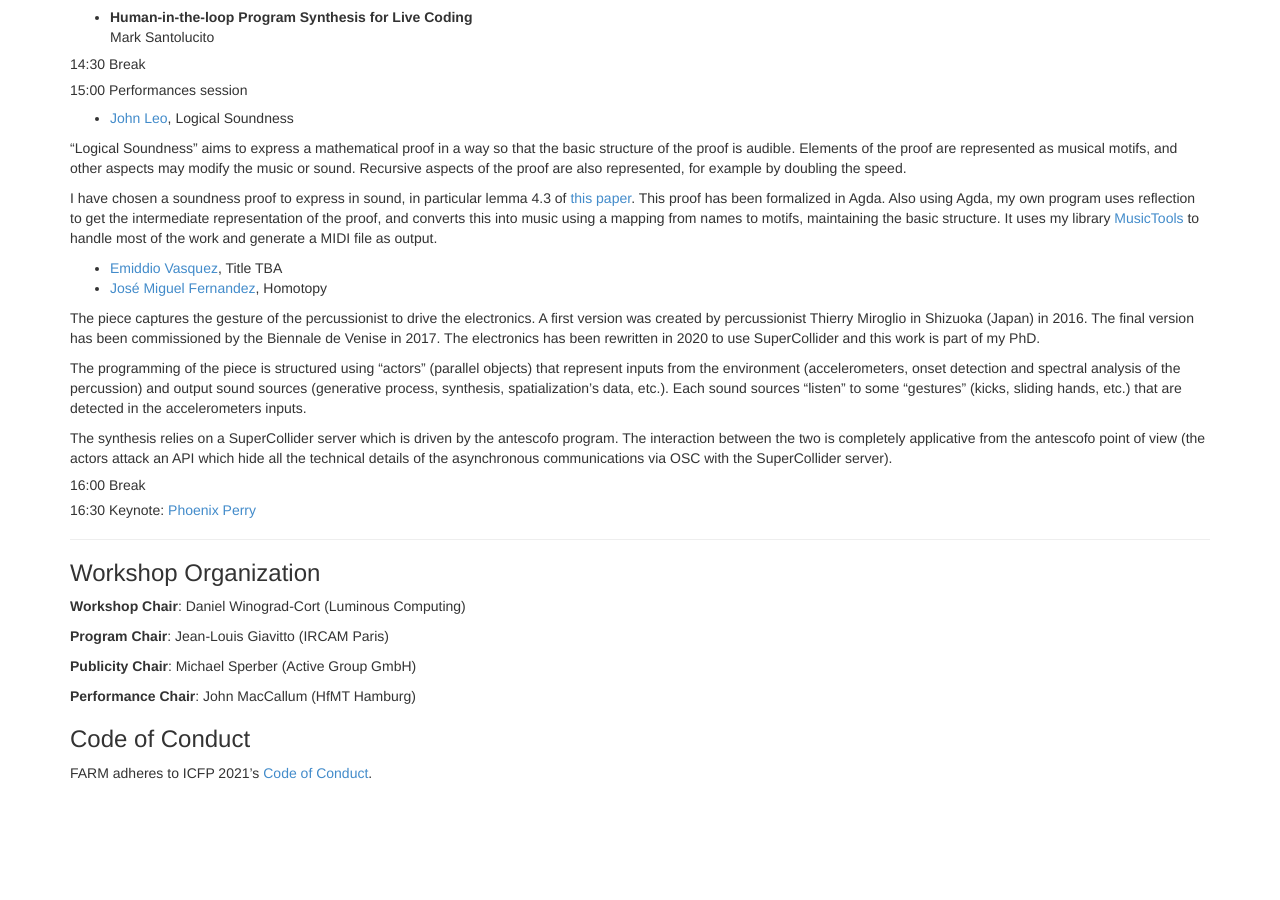
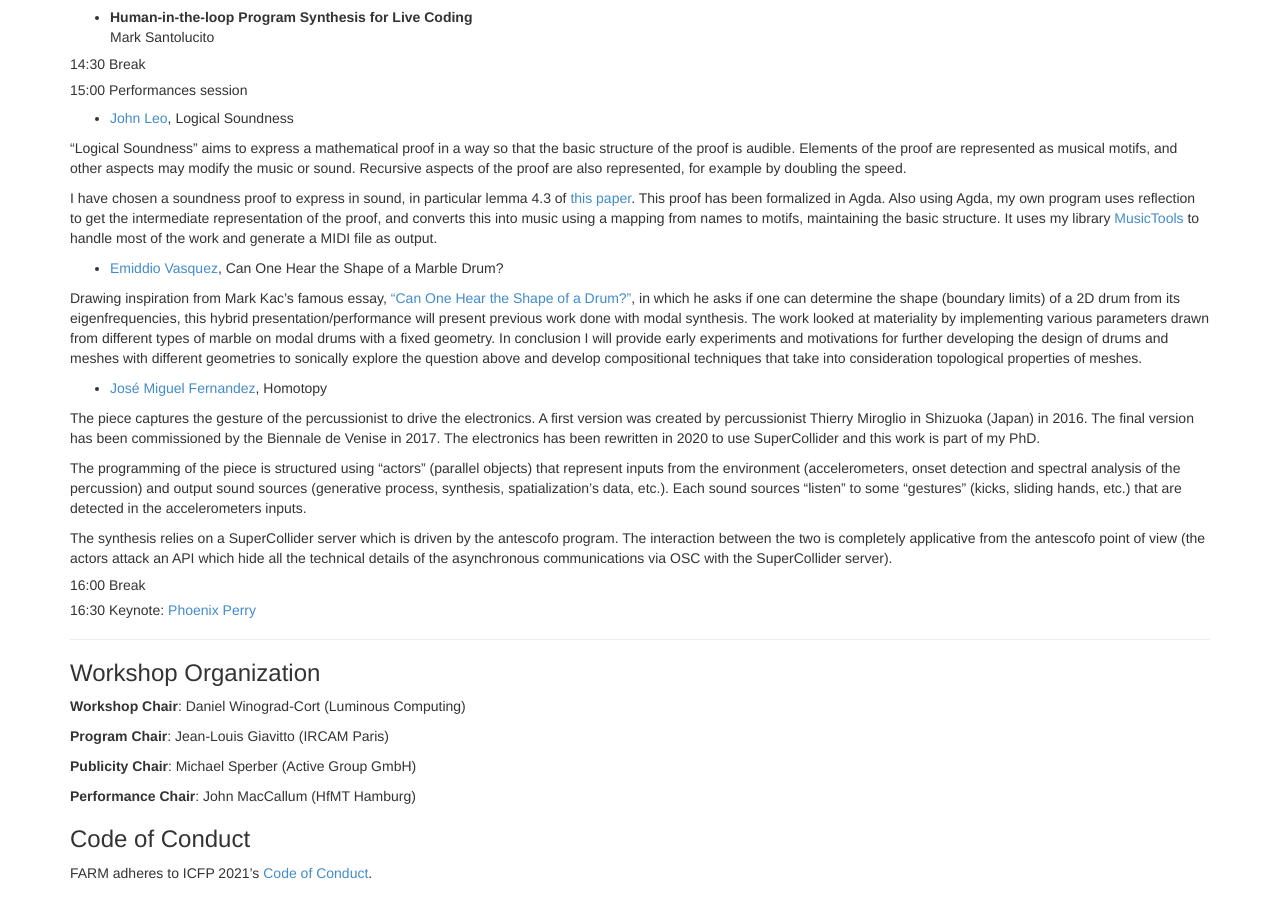
Before and after one commit to functional-art/functional-art.github.com, a Jekyll site: the page built from 2021/index.md, in a window 1280 px wide and 900 px high, scrolled down 1092 px. Built offline with Jekyll 4.4.1, drawn with Linux system fonts in a browser that asks for light colours; nearby versions of some CDN libraries; before the commit the page ends 1905 px from its top, so only the background shows below that.

Commit message:
Abstract Emiddio Vasquez

```diff
--- a/2021/index.md
+++ b/2021/index.md
@@ -104,7 +104,21 @@ structure. It uses my library
 [MusicTools](https://github.com/halfaya/MusicTools) to handle most of the work and
 generate a MIDI file as output.
 
-* [Emiddio Vasquez](https://emiddiovasquez.info/), Title TBA
+* [Emiddio Vasquez](https://emiddiovasquez.info/), Can One Hear the Shape of a Marble Drum?
+
+Drawing inspiration from Mark Kac's famous essay,
+["Can One Hear the Shape of a Drum?"](https://www.math.ucdavis.edu/~hunter/m207b/kac.pdf),
+in which he asks if one can determine the shape (boundary limits) of a
+2D drum from its eigenfrequencies, this hybrid
+presentation/performance will present previous work done with modal
+synthesis. The work looked at materiality by implementing various
+parameters drawn from different types of marble on modal drums with a
+fixed geometry. In conclusion I will provide early experiments and
+motivations for further developing the design of drums and meshes with
+different geometries to sonically explore the question above and
+develop compositional techniques that take into consideration
+topological properties of meshes.
+
 * [José Miguel Fernandez](https://zkm.de/en/person/jose-miguel-fernandez), Homotopy
 
 The piece captures the gesture of the percussionist to drive the
```
